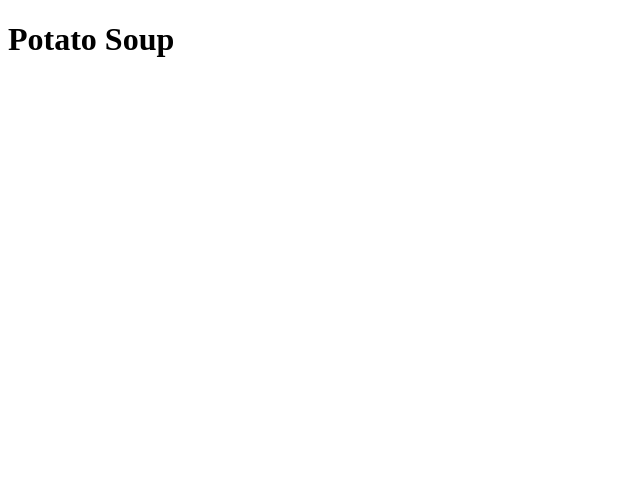
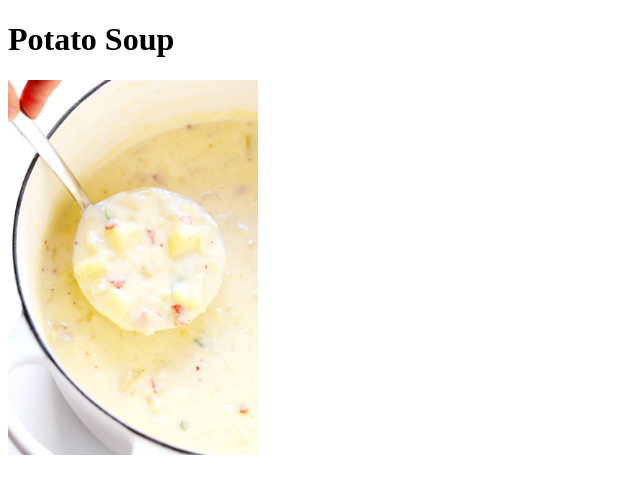
Before and after one commit to sheyanne28/odin-recipes, a plain HTML site: page recipes/potatosoup.html in a window 1280 px wide. Shown: the whole page, without its empty margins (0-640 px from the left). Drawn offline with Linux system fonts and the light colour scheme.

Commit message:
Add an image, and be sure to use the alt command to describe the photo. Make the image an appropriate size.

```diff
--- a/recipes/potatosoup.html
+++ b/recipes/potatosoup.html
@@ -7,5 +7,6 @@
 
     <body>
         <h1>Potato Soup</h1>
+        <img src="souprecipe.webp" alt="A creamy potato soup with various vegetables in it." width="250">
     </body>
 </html>
```
Also changed, not shown: recipes/souprecipe.webp (renamed from recipes/Best-Potato-Soup-Recipe-1.webp).
